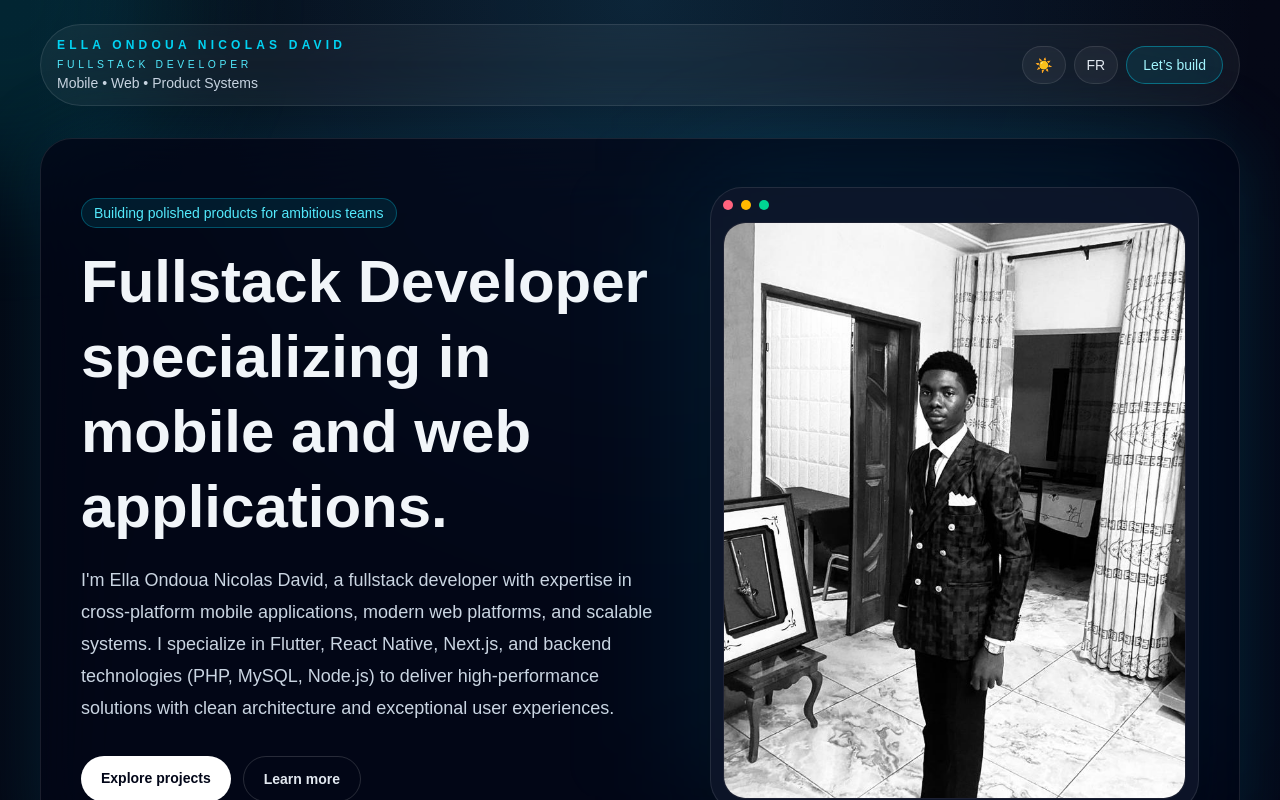
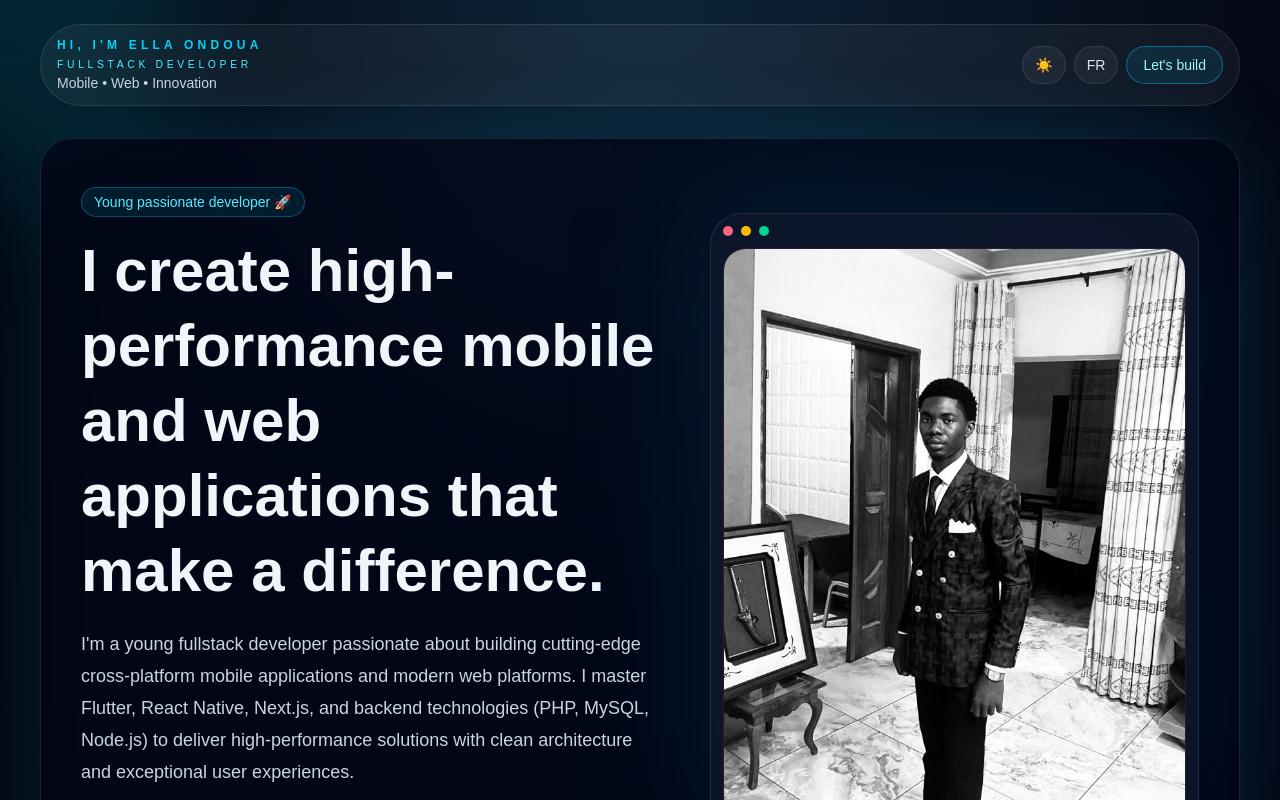
Before and after one commit to nicolasdavidella/portfolio, a Next.js app: page / in a window 1280 px wide. Shown: the top 800 px of the page. Built offline with nearby package versions, Linux system fonts and the light colour scheme.

Commit message:
Update portfolio header with personal introduction and new presentation

```diff
--- a/app/page.tsx
+++ b/app/page.tsx
@@ -57,17 +57,17 @@ const techStack = [
 const content = {
   en: {
     header: {
-      name: "Ella Ondoua Nicolas David",
+      name: "Hi, I'm Ella Ondoua",
       role: "Fullstack Developer",
-      tagline: "Mobile • Web • Product Systems",
-      cta: "Let’s build",
+      tagline: "Mobile • Web • Innovation",
+      cta: "Let's build",
     },
     hero: {
-      badge: "Building polished products for ambitious teams",
+      badge: "Young passionate developer 🚀",
       title:
-        "Fullstack Developer specializing in mobile and web applications.",
+        "I create high-performance mobile and web applications that make a difference.",
       description:
-        "I'm Ella Ondoua Nicolas David, a fullstack developer with expertise in cross-platform mobile applications, modern web platforms, and scalable systems. I specialize in Flutter, React Native, Next.js, and backend technologies (PHP, MySQL, Node.js) to deliver high-performance solutions with clean architecture and exceptional user experiences.",
+        "I'm a young fullstack developer passionate about building cutting-edge cross-platform mobile applications and modern web platforms. I master Flutter, React Native, Next.js, and backend technologies (PHP, MySQL, Node.js) to deliver high-performance solutions with clean architecture and exceptional user experiences.",
       primaryCta: "Explore projects",
       secondaryCta: "Learn more",
       portraitAlt: "Professional portrait",
@@ -99,17 +99,17 @@ const content = {
   },
   fr: {
     header: {
-      name: "Ella Ondoua Nicolas David",
+      name: "Salut, je suis Ella Ondoua",
       role: "Développeur Fullstack",
-      tagline: "Mobile • Web • Systèmes produit",
+      tagline: "Mobile • Web • Innovation",
       cta: "Construisons",
     },
     hero: {
-      badge: "Création de produits soignés pour des équipes ambitieuses",
+      badge: "Jeune développeur passionné 🚀",
       title:
-        "Développeur Fullstack spécialisé dans les applications mobiles et web.",
+        "Je crée des applications mobiles et web performantes qui font la différence.",
       description:
-        "Je suis Ella Ondoua Nicolas David, développeur fullstack passionné par la création d'applications mobiles cross-platform et de plateformes web modernes. Je maîtrise Flutter, React Native, Next.js et les technologies backend (PHP, MySQL, Node.js) pour livrer des solutions performantes avec une architecture propre et des expériences utilisateur exceptionnelles.",
+        "Je suis un jeune développeur fullstack passionné par la création d'applications mobiles cross-platform et de plateformes web modernes. Je maîtrise Flutter, React Native, Next.js et les technologies backend (PHP, MySQL, Node.js) pour livrer des solutions performantes avec une architecture propre et des expériences utilisateur exceptionnelles.",
       primaryCta: "Explorer les projets",
       secondaryCta: "En savoir plus",
       portraitAlt: "Portrait professionnel",
```
